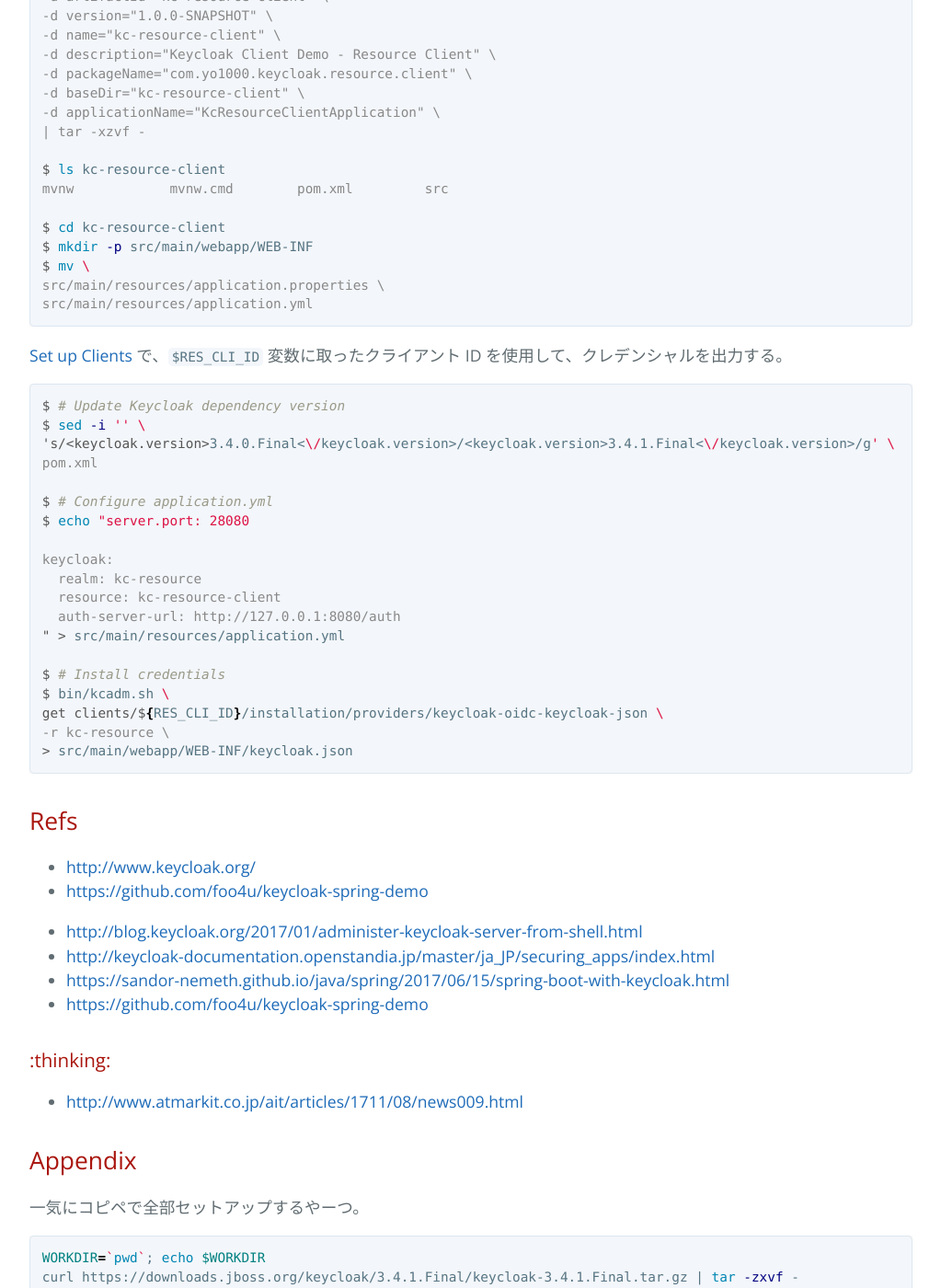
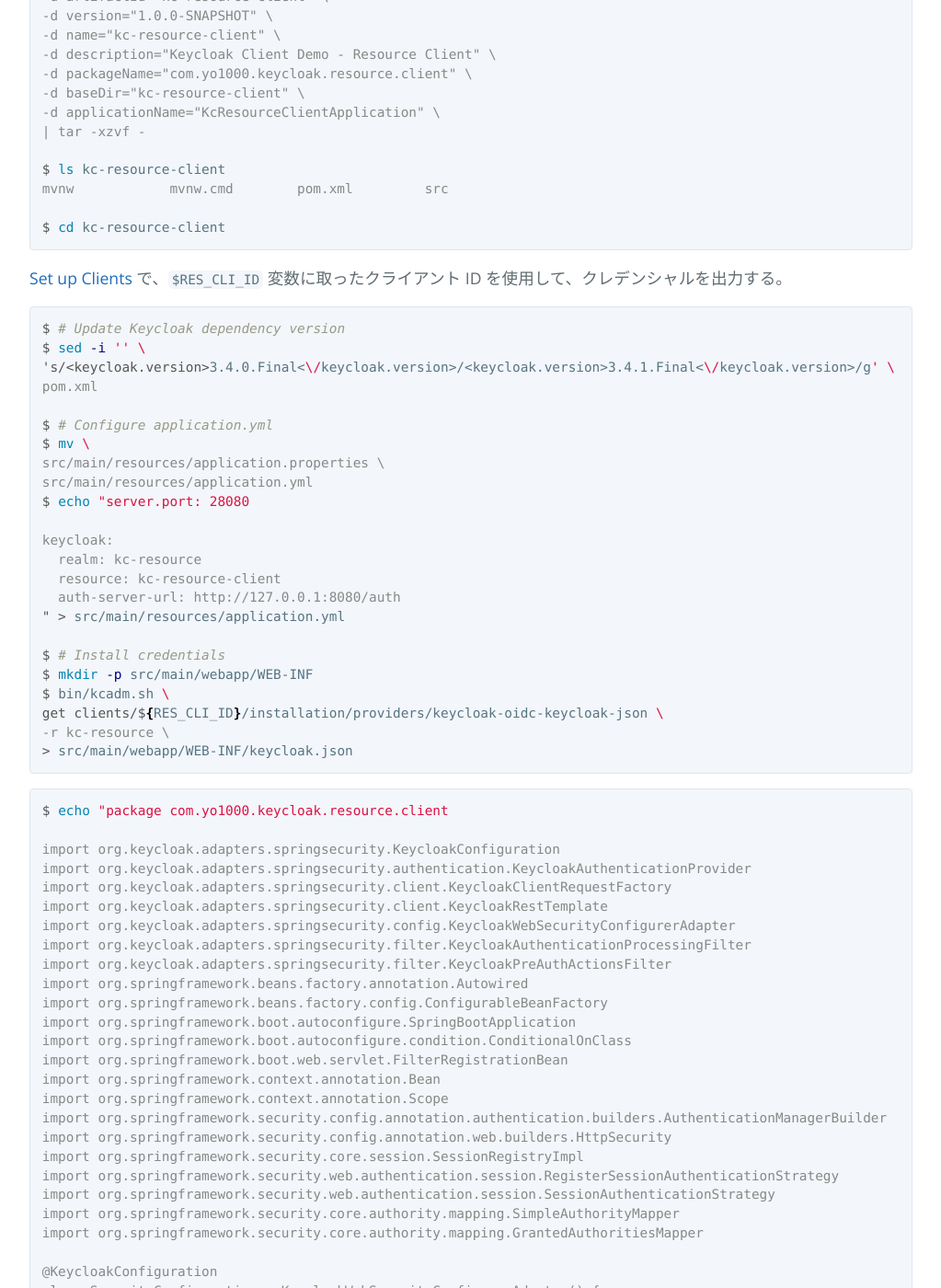
Before and after one commit to yo1000/blog.yo1000.com, a Jekyll site: the page built from _posts/2017-12-18-keycloak-demo.md, in a window 1280 px wide and 1400 px high, scrolled down 5344 px. Shown: the whole window at 92% size, without its empty margins (224-1247 px from the left). Built offline with Jekyll 4.4.1, drawn with Linux system fonts in a browser that asks for light colours; our own code applies the rules of GitHub Pages for plain Markdown files; some of the changed text lies outside the part shown.

Commit message:
Update 2017-12-18-keycloak-demo.md

````diff
--- a/_posts/2017-12-18-keycloak-demo.md
+++ b/_posts/2017-12-18-keycloak-demo.md
@@ -275,10 +274,96 @@
 " > src/main/resources/application.yml
 
 $ # Install credentials
+$ mkdir -p src/main/webapp/WEB-INF
 $ bin/kcadm.sh \
 get clients/${RES_CLI_ID}/installation/providers/keycloak-oidc-keycloak-json \
 -r kc-resource \
 > src/main/webapp/WEB-INF/keycloak.json
+```
+
+```console
+$ echo "package com.yo1000.keycloak.resource.client
+
+import org.keycloak.adapters.springsecurity.KeycloakConfiguration
+import org.keycloak.adapters.springsecurity.authentication.KeycloakAuthenticationProvider
+import org.keycloak.adapters.springsecurity.client.KeycloakClientRequestFactory
+import org.keycloak.adapters.springsecurity.client.KeycloakRestTemplate
+import org.keycloak.adapters.springsecurity.config.KeycloakWebSecurityConfigurerAdapter
+import org.keycloak.adapters.springsecurity.filter.KeycloakAuthenticationProcessingFilter
+import org.keycloak.adapters.springsecurity.filter.KeycloakPreAuthActionsFilter
+import org.springframework.beans.factory.annotation.Autowired
+import org.springframework.beans.factory.config.ConfigurableBeanFactory
+import org.springframework.boot.autoconfigure.SpringBootApplication
+import org.springframework.boot.autoconfigure.condition.ConditionalOnClass
+import org.springframework.boot.web.servlet.FilterRegistrationBean
+import org.springframework.context.annotation.Bean
+import org.springframework.context.annotation.Scope
+import org.springframework.security.config.annotation.authentication.builders.AuthenticationManagerBuilder
+import org.springframework.security.config.annotation.web.builders.HttpSecurity
+import org.springframework.security.core.session.SessionRegistryImpl
+import org.springframework.security.web.authentication.session.RegisterSessionAuthenticationStrategy
+import org.springframework.security.web.authentication.session.SessionAuthenticationStrategy
+import org.springframework.security.core.authority.mapping.SimpleAuthorityMapper
+import org.springframework.security.core.authority.mapping.GrantedAuthoritiesMapper
+
+@KeycloakConfiguration
+class SecurityConfiguration : KeycloakWebSecurityConfigurerAdapter() {
+    @Autowired
+    fun configureGlobal(auth: AuthenticationManagerBuilder) {
+        auth.authenticationProvider(keycloakAuthenticationProvider())
+    }
+
+    @Bean
+    @Scope(ConfigurableBeanFactory.SCOPE_PROTOTYPE)
+    fun keycloakRestTemplate(keycloakClientRequestFactory: KeycloakClientRequestFactory): KeycloakRestTemplate {
+        return KeycloakRestTemplate(keycloakClientRequestFactory)
+    }
+
+    @Bean
+    override fun sessionAuthenticationStrategy(): SessionAuthenticationStrategy {
+        return RegisterSessionAuthenticationStrategy(SessionRegistryImpl())
+    }
+
+    @Bean
+    fun keycloakAuthenticationProcessingFilterRegistrationBean(
+            filter: KeycloakAuthenticationProcessingFilter): FilterRegistrationBean {
+        val registrationBean = FilterRegistrationBean(filter)
+        registrationBean.isEnabled = false
+        return registrationBean
+    }
+
+    @Bean
+    @ConditionalOnClass(SpringBootApplication::class)
+    fun keycloakPreAuthActionsFilterRegistrationBean(
+            filter: KeycloakPreAuthActionsFilter): FilterRegistrationBean {
+        val registrationBean = FilterRegistrationBean(filter)
+        registrationBean.isEnabled = false
+        return registrationBean
+    }
+
+    @Bean
+    fun grantedAuthoritiesMapper(): GrantedAuthoritiesMapper {
+        val mapper = SimpleAuthorityMapper()
+        mapper.setConvertToUpperCase(true)
+        return mapper
+    }
+
+    override fun keycloakAuthenticationProvider(): KeycloakAuthenticationProvider {
+        val provider = super.keycloakAuthenticationProvider()
+        provider.setGrantedAuthoritiesMapper(grantedAuthoritiesMapper())
+        return provider
+    }
+
+    override fun configure(http: HttpSecurity) {
+        super.configure(http)
+        http
+                .authorizeRequests()
+                .antMatchers("/user").hasRole("USER")
+                .antMatchers("/admin").hasRole("ADMIN")
+                .anyRequest().permitAll()
+    }
+}
+" > src/main/kotlin/com/yo1000/keycloak/resource/client/SecurityConfiguration.kt
 ```
 
 ## Refs
````
Also changed, not shown: other parts of _posts/2017-12-18-keycloak-demo.md (+3 -4 lines).
